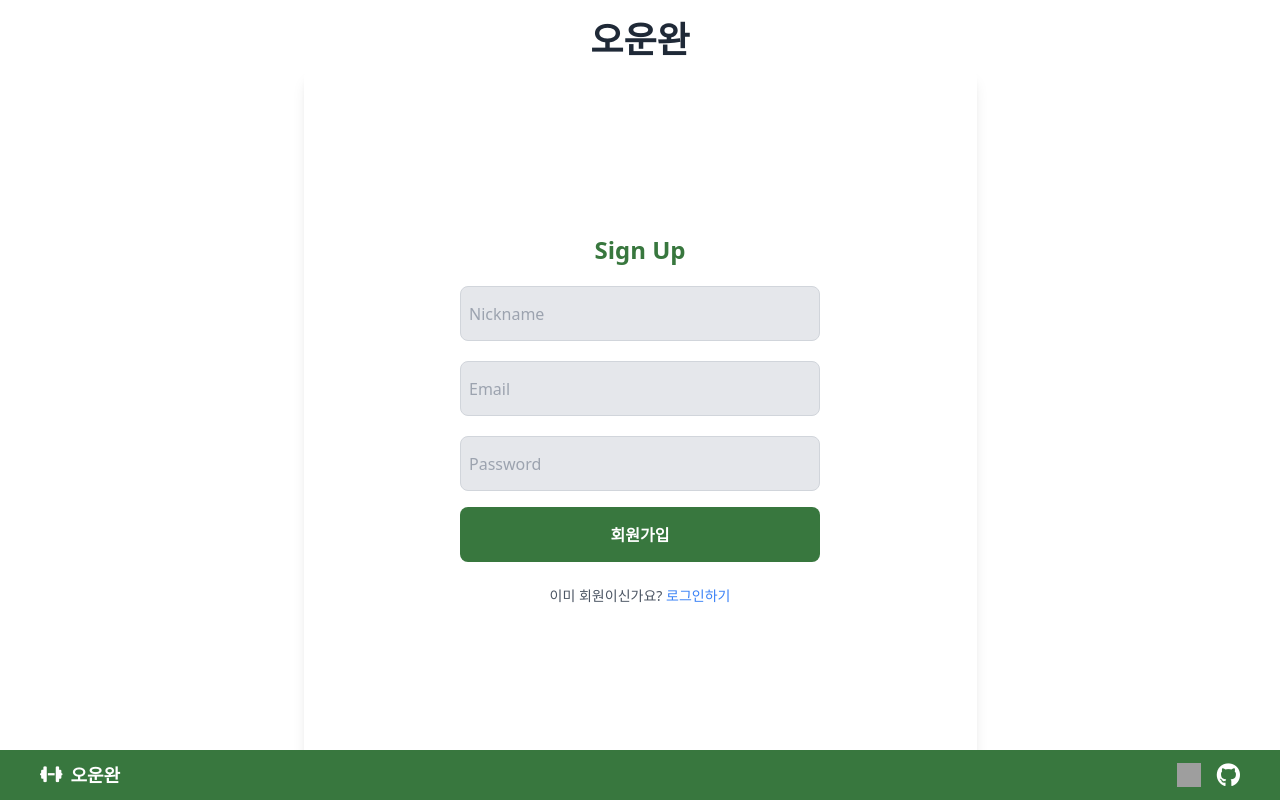
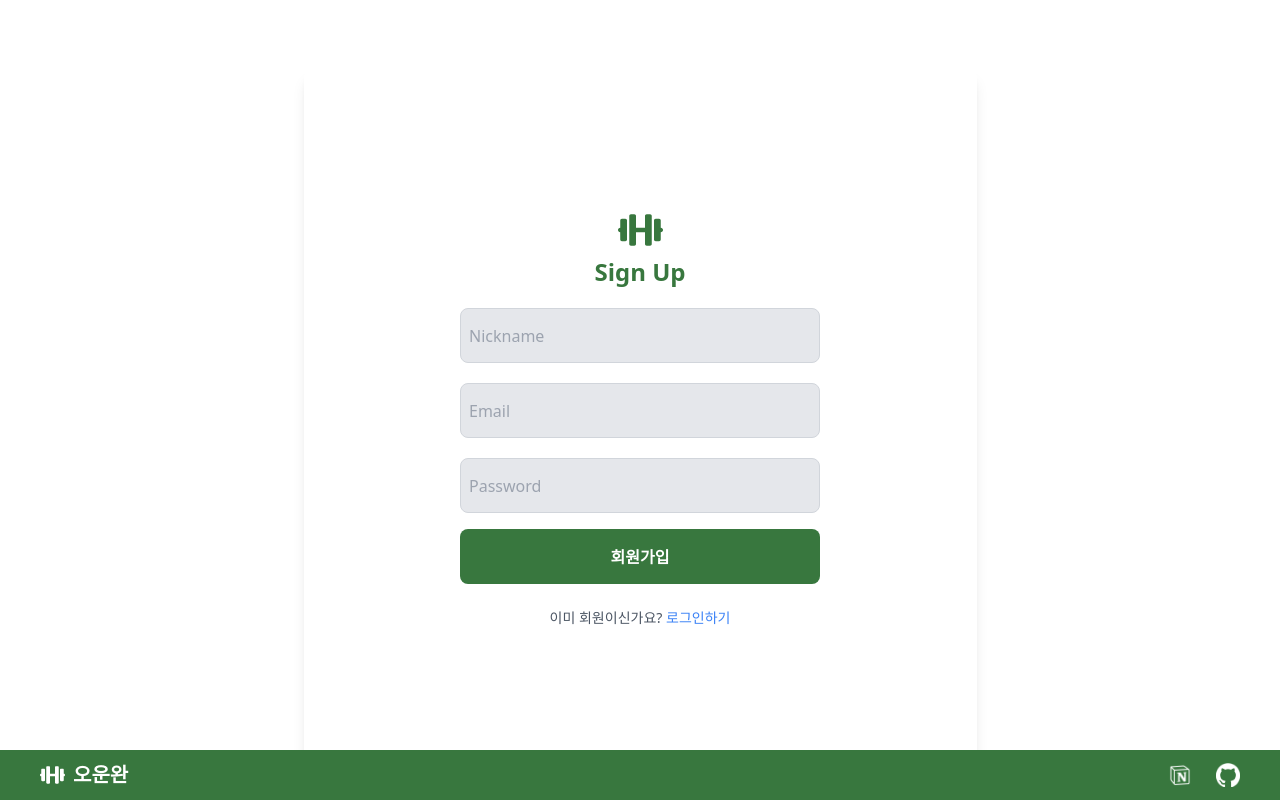
Before and after one commit to craftonjungle8/workoutchillguy-BE-, a Flask app: page /signup in a window 1280 px wide. Run offline with Flask 3, Linux system fonts and the light colour scheme; some libraries are stand-ins or nearby versions; grey boxes are pictures that could not be loaded.

Commit message:
보더,다이어리,로그인 수정본본

```diff
--- a/templates/board/board.html
+++ b/templates/board/board.html
@@ -1,4 +1,3 @@
-board.html
 <!DOCTYPE html>
 <html lang="ko">
 <head>
--- a/templates/diary/diary.html
+++ b/templates/diary/diary.html
@@ -151,7 +151,7 @@
     <!-- 운동 추가 폼 (과거 날짜면 비활성화) -->
     {% if not is_past %}
     <div class="w-[630px] mt-8">
-        <h3 class="text-xl font-bold mb-2">새 운동 기록 추가</h3>
+        <h3 class="text-xl font-bold mb-2"></h3>
         <form method="POST" action="/diary/{{ diary_date }}/add" class="flex space-x-6 mb-6">
 
             <!-- 운동명 -->
--- a/templates/signup/signup.html
+++ b/templates/signup/signup.html
@@ -6,17 +6,16 @@
   <!-- Tailwind CSS -->
   <script src="https://cdn.tailwindcss.com"></script>
   <!-- FontAwesome -->
-  <script src="https://kit.fontawesome.com/a076d05399.js" crossorigin="anonymous"></script>
+  <script src="https://cdnjs.cloudflare.com/ajax/libs/font-awesome/6.0.0/js/all.min.js" crossorigin="anonymous"></script>
 </head>
 <body class="bg-white flex justify-center items-center min-h-screen">
-  <!-- 상단 오운완 텍스트 -->
-  <div class="absolute top-5 left-0 right-0 text-center text-4xl font-bold text-gray-800">
-    오운완
-  </div>
 
   <!-- 회원가입 박스 -->
   <div class="bg-white p-8 rounded-lg shadow-lg w-[673px] h-[700px] mt-10 flex flex-col items-center justify-center">
-    <h2 class="text-2xl font-bold text-center mb-4 text-[#38773E]">Sign Up</h2>
+    <div class="flex flex-col items-center mb-4">
+      <i class="fas fa-dumbbell text-4xl text-[#38773E] mb-2"></i>
+      <h2 class="text-2xl font-bold text-center text-[#38773E]">Sign Up</h2>
+    </div>
 
     <!-- 회원가입 폼 -->
     <form action="/signup" method="POST" class="w-full flex flex-col items-center">
@@ -72,19 +71,22 @@
     </p>
   </div>
 
-  <!-- 하단 바 -->
-  <div class="w-full h-[50px] bg-[#38773E] flex justify-between items-center px-10 fixed bottom-0">
-    <!-- 왼쪽: 오운완 텍스트 -->
-    <div class="text-white text-lg font-bold flex items-center space-x-2">
+  <!-- 하단 고정 바 -->
+  <div class="w-full h-[50px] bg-[#38773E] flex justify-between items-center px-10 fixed bottom-0 left-0">
+    <div class="text-white text-xl font-bold flex items-center space-x-2">
       <i class="fas fa-dumbbell"></i>
       <span>오운완</span>
     </div>
-    <!-- 오른쪽: 노션, 깃허브 아이콘 -->
-    <div class="flex items-center space-x-4">
-      <!-- 노션 아이콘 (단순 링크) -->
-      <img src="assets/notion-icon.png" alt="Notion" class="w-6 h-6 cursor-pointer" id="notionIcon">
+    <div class="flex items-center space-x-6">
+      <!-- 노션 아이콘 -->
+      <a href="https://www.notion.so" target="_blank" class="relative">
+        <img src="/static/images/notion_logo.png" alt="Notion" class="w-6 h-6 cursor-pointer">
+      </a>
+
       <!-- 깃허브 아이콘 -->
-      <i class="fab fa-github text-white text-2xl cursor-pointer" id="githubIcon"></i>
+      <a href="https://github.com/craftonjungle8" target="_blank" class="relative">
+        <img src="/static/images/github_logo.png" alt="GitHub" class="w-6 h-6 cursor-pointer">
+      </a>
     </div>
   </div>
 </body>
```
Also changed, not shown: templates/login/login.html (+14 -14 lines), templates/mainpage/mainpage.html (+24 -19 lines), static/images/favicon.png (added).
